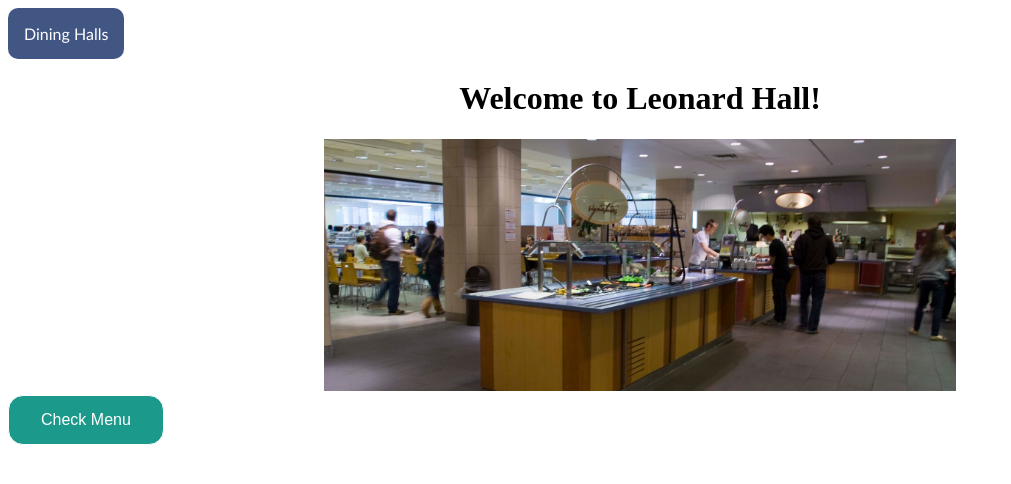
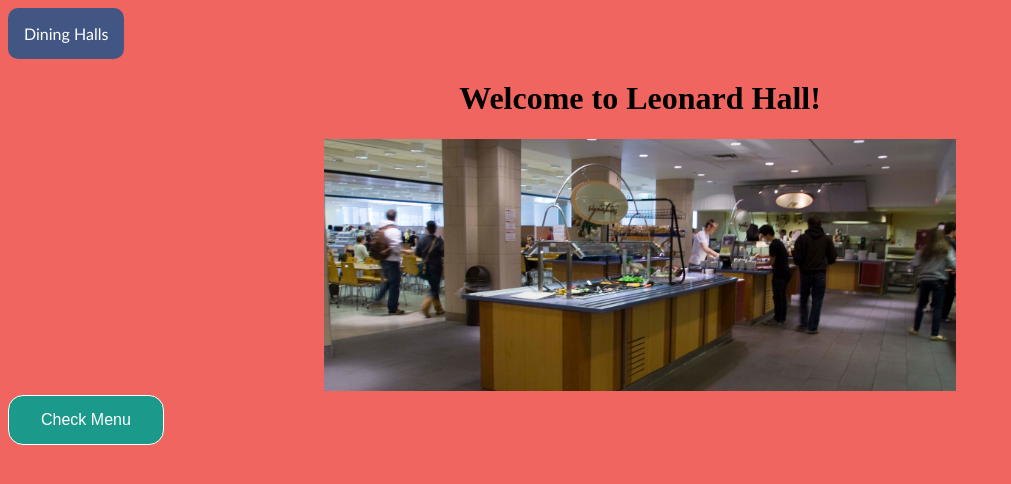
Before and after one commit to MLHDegenerates/DiningHallApp, a Flask app: page /Leonard in a window 1280 px wide. Shown: the top 484 px of the page, without its empty margins (0-1011 px from the left). Run offline with Flask 2, Linux system fonts and the light colour scheme.

Commit message:
new css bois

```diff
--- a/app/templates/Leonard.html
+++ b/app/templates/Leonard.html
@@ -3,6 +3,10 @@
 <h1>Welcome to Leonard Hall!</h1>
 <head>
     <style>
+    body {
+    background-color: #F06560;
+    }
+
     h1 {
     text-align: center;
     }
```
